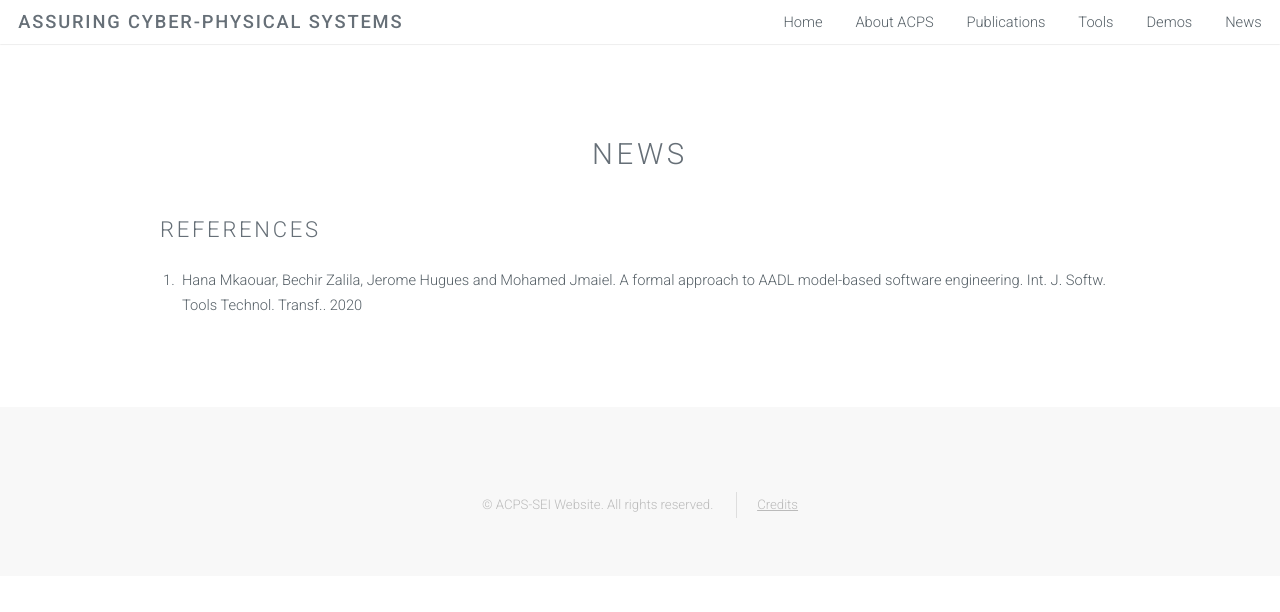
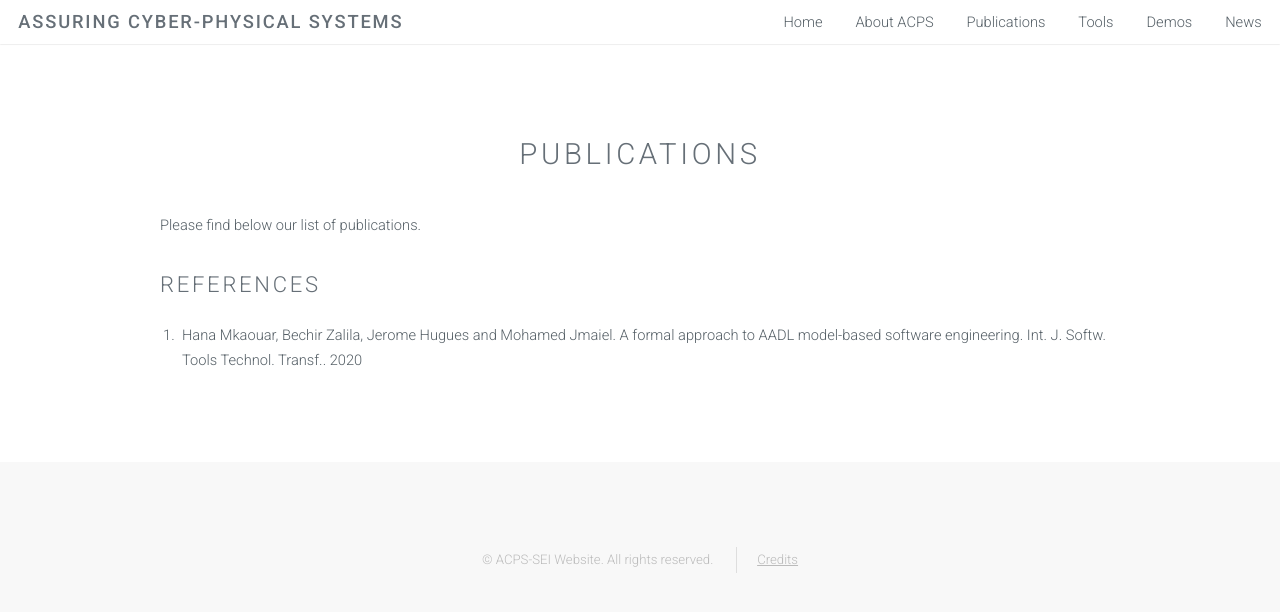
Before and after one commit to ACPS-SEI/acps-sei.github.io, a Jekyll site: the page built from publis.md, in a window 1280 px wide. Shown: the top 612 px of the page. Built offline with Jekyll 4.4.1, drawn with Linux system fonts in a browser that asks for light colours.

Commit message:
* Some minor adjustments

```diff
--- a/publis.md
+++ b/publis.md
@@ -1,7 +1,9 @@
 ---
 layout: post
-title: News
+title: Publications
 ---
+
+Please find below our list of publications.
 
 
 
```
Also changed, not shown: 1 other file.
